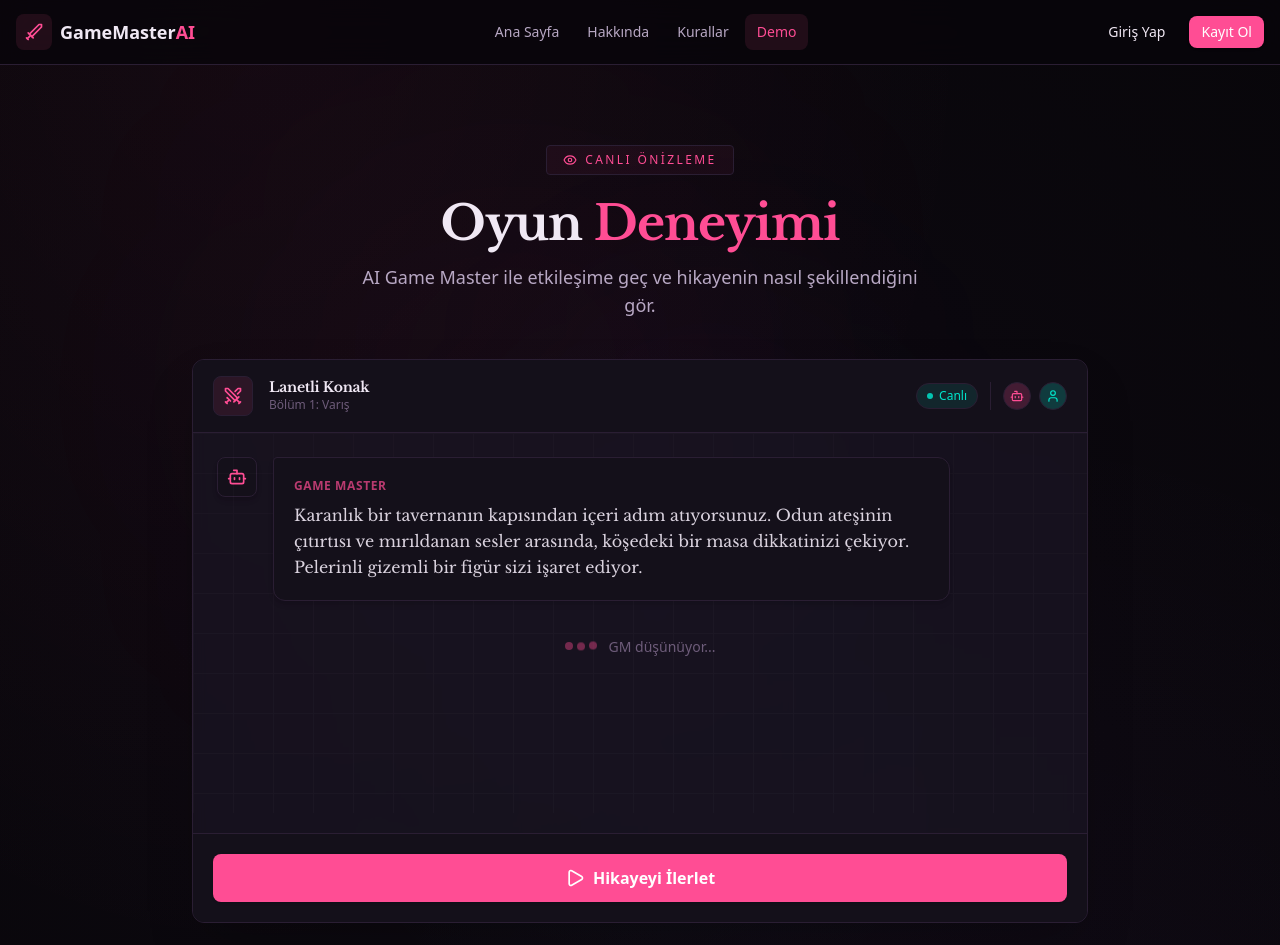
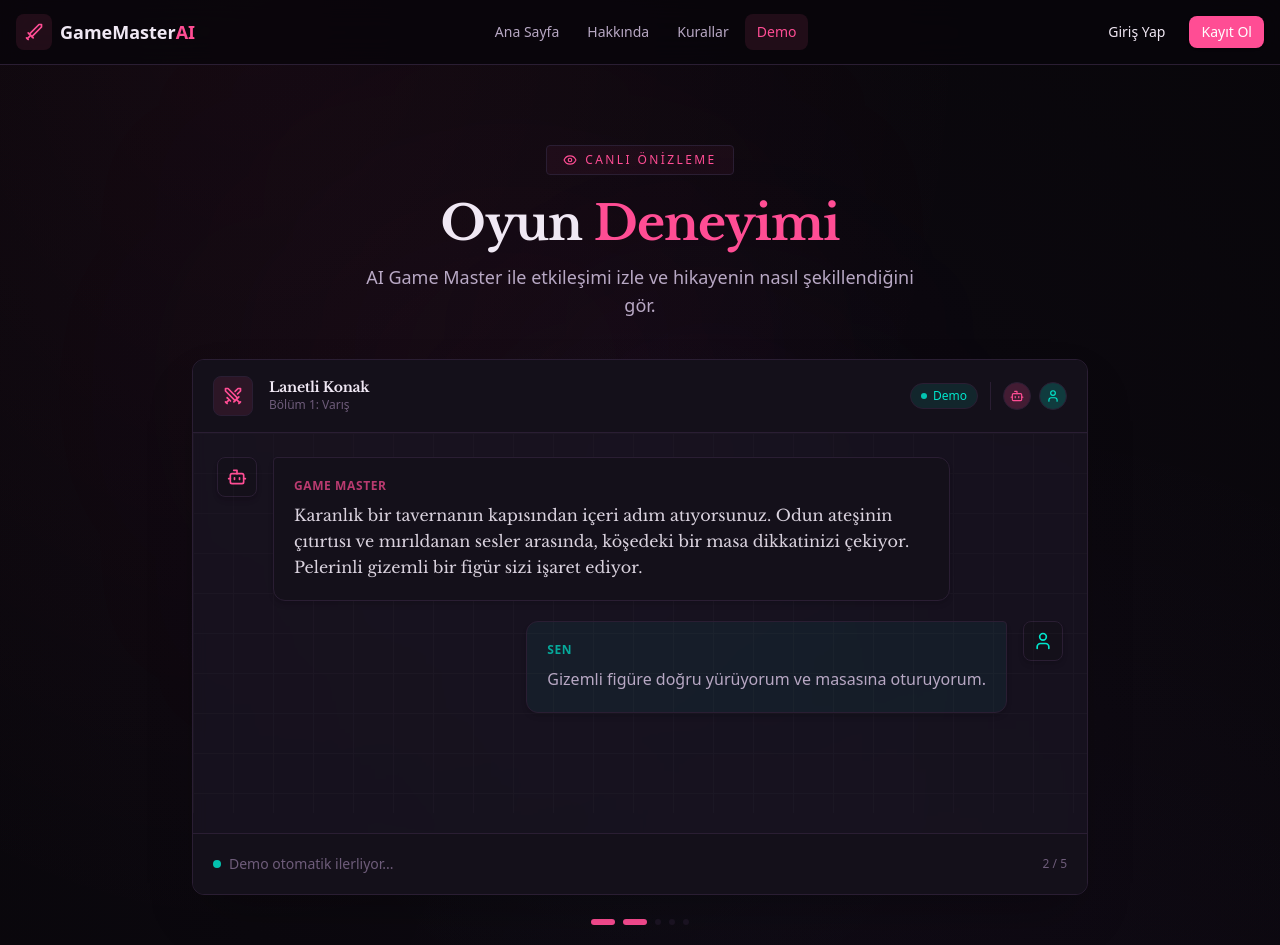
Before and after one commit to omeraltinova/GameMasterAI_web, a Next.js app in the folder gamemaster-ai/: page /demo in a window 1280 px wide. Shown: the top 945 px of the page. Built offline with nearby package versions, Linux system fonts and the light colour scheme.

Commit message:
Enhance demo page functionality with auto-advancing messages and typing indicator. Introduced TypeScript types for messages, improved user experience with a restart option, and updated UI elements for better clarity and engagement.

```diff
--- a/gamemaster-ai/app/(public)/demo/page.tsx
+++ b/gamemaster-ai/app/(public)/demo/page.tsx
@@ -1,11 +1,33 @@
 "use client";
 
-import { useState } from "react";
+import { useState, useEffect } from "react";
 import Link from "next/link";
 import { Button, Badge } from "@/components/ui";
-import { Play, Dice6, Swords, ArrowRight, Bot, User, Scroll, Eye, Sparkles } from "lucide-react";
+import { Dice6, Swords, ArrowRight, Bot, User, Eye, Sparkles, RotateCcw } from "lucide-react";
 
-const demoMessages = [
+type MessageType = "gm" | "player" | "dice";
+
+interface BaseMessage {
+  type: MessageType;
+}
+
+interface TextMessage extends BaseMessage {
+  type: "gm" | "player";
+  content: string;
+}
+
+interface DiceMessage extends BaseMessage {
+  type: "dice";
+  roll: string;
+  skill: string;
+  result: number;
+  modifier: number;
+  total: number;
+}
+
+type Message = TextMessage | DiceMessage;
+
+const demoMessages: Message[] = [
   {
     type: "gm",
     content:
@@ -36,17 +58,54 @@ const demoMessages = [
 ];
 
 export default function DemoPage() {
-  const [currentStep, setCurrentStep] = useState(0);
-  const [showAll, setShowAll] = useState(false);
+  const [visibleMessages, setVisibleMessages] = useState<Message[]>([]);
+  const [isTyping, setIsTyping] = useState(false);
+  const [isComplete, setIsComplete] = useState(false);
+  const [currentIndex, setCurrentIndex] = useState(0);
 
-  const visibleMessages = showAll ? demoMessages : demoMessages.slice(0, currentStep + 1);
+  // Auto-advance demo
+  useEffect(() => {
+    if (isComplete) return;
 
-  const handleNext = () => {
-    if (currentStep < demoMessages.length - 1) {
-      setCurrentStep(currentStep + 1);
+    const showNextMessage = () => {
+      if (currentIndex >= demoMessages.length) {
+        setIsComplete(true);
+        return;
+      }
+
+      const nextMessage = demoMessages[currentIndex];
+
+      // If next message is from GM, show typing indicator first
+      if (nextMessage.type === "gm") {
+        setIsTyping(true);
+
+        // Show typing for 1.5 seconds, then show message
+        const typingTimer = setTimeout(() => {
+          setIsTyping(false);
+          setVisibleMessages(prev => [...prev, nextMessage]);
+          setCurrentIndex(prev => prev + 1);
+        }, 1500);
+
+        return () => clearTimeout(typingTimer);
       } else {
-      setShowAll(true);
+        // Player or dice messages appear immediately
+        setVisibleMessages(prev => [...prev, nextMessage]);
+        setCurrentIndex(prev => prev + 1);
       }
+    };
+
+    // Initial delay before first message
+    const delay = currentIndex === 0 ? 800 : 2000;
+    const timer = setTimeout(showNextMessage, delay);
+
+    return () => clearTimeout(timer);
+  }, [currentIndex, isComplete]);
+
+  const restartDemo = () => {
+    setVisibleMessages([]);
+    setIsTyping(false);
+    setIsComplete(false);
+    setCurrentIndex(0);
   };
 
   return (
@@ -69,7 +128,7 @@ export default function DemoPage() {
             Oyun <span className="text-primary">Deneyimi</span>
           </h1>
           <p className="text-lg text-foreground-secondary max-w-xl mx-auto">
-            AI Game Master ile etkileşime geç ve hikayenin nasıl şekillendiğini gör.
+            AI Game Master ile etkileşimi izle ve hikayenin nasıl şekillendiğini gör.
           </p>
         </header>
 
@@ -92,7 +151,7 @@ export default function DemoPage() {
               <div className="flex items-center gap-3">
                 <Badge variant="outline" className="bg-accent/10 text-accent border-accent/20 gap-1.5 text-xs">
                   <span className="w-1.5 h-1.5 rounded-full bg-accent animate-pulse" />
-                  Canlı
+                  Demo
                 </Badge>
 
                 <div className="hidden sm:flex items-center gap-2 pl-3 border-l border-border/50">
@@ -122,7 +181,6 @@ export default function DemoPage() {
                   className={`flex gap-4 animate-slide-up ${
                     message.type === "player" ? "flex-row-reverse" : ""
                   } ${message.type === "dice" ? "justify-center" : ""}`}
-                  style={{ animationDelay: `${i * 50}ms` }}
                 >
                   {message.type === "dice" ? (
                     <div className="my-3">
@@ -189,66 +247,82 @@ export default function DemoPage() {
                 </div>
               ))}
 
-              {/* Typing Indicator */}
-              {currentStep < demoMessages.length - 1 && !showAll && (
-                <div className="flex justify-center pt-4">
-                  <div className="flex items-center gap-3 text-foreground-muted text-sm">
+              {/* Typing Indicator - Only shows when GM is "thinking" */}
+              {isTyping && (
+                <div className="flex gap-4 animate-fade-in">
+                  <div className="w-10 h-10 rounded-lg shrink-0 flex items-center justify-center border shadow-md bg-background-tertiary border-primary/30">
+                    <Bot className="h-5 w-5 text-primary" />
+                  </div>
+                  <div className="flex items-center gap-3 p-4 rounded-xl bg-background-tertiary border border-border/50 rounded-tl-sm">
                     <div className="flex gap-1">
-                      <span className="w-2 h-2 rounded-full bg-primary/40 animate-bounce" style={{ animationDelay: '0ms' }} />
-                      <span className="w-2 h-2 rounded-full bg-primary/40 animate-bounce" style={{ animationDelay: '150ms' }} />
-                      <span className="w-2 h-2 rounded-full bg-primary/40 animate-bounce" style={{ animationDelay: '300ms' }} />
+                      <span className="w-2 h-2 rounded-full bg-primary/60 animate-bounce" style={{ animationDelay: '0ms' }} />
+                      <span className="w-2 h-2 rounded-full bg-primary/60 animate-bounce" style={{ animationDelay: '150ms' }} />
+                      <span className="w-2 h-2 rounded-full bg-primary/60 animate-bounce" style={{ animationDelay: '300ms' }} />
                     </div>
-                    <span>GM düşünüyor...</span>
+                    <span className="text-sm text-foreground-muted">GM düşünüyor...</span>
+                  </div>
+                </div>
+              )}
+
+              {/* Empty state before messages start */}
+              {visibleMessages.length === 0 && !isTyping && (
+                <div className="flex items-center justify-center h-full text-foreground-muted">
+                  <div className="text-center">
+                    <Sparkles className="w-8 h-8 mx-auto mb-3 text-primary/50" />
+                    <p className="text-sm">Macera başlıyor...</p>
                   </div>
                 </div>
               )}
             </div>
 
-            {/* Controls */}
+            {/* Bottom Bar */}
             <div className="p-5 bg-background-tertiary border-t border-border/50">
-              {!showAll ? (
-                <Button
-                  onClick={handleNext}
-                  size="lg"
-                  className="w-full gap-3 font-semibold py-6 relative overflow-hidden group"
-                >
-                  <span className="relative z-10 flex items-center gap-2">
-                    <Play className="h-5 w-5" />
-                    {currentStep < demoMessages.length - 1 ? "Hikayeyi İlerlet" : "Demoyu Tamamla"}
-                  </span>
-                </Button>
-              ) : (
+              {isComplete ? (
                 <div className="flex flex-col sm:flex-row gap-4 items-center justify-between animate-fade-in">
                   <div className="flex items-center gap-3 text-foreground-secondary">
                     <Sparkles className="w-5 h-5 text-primary" />
-                    <p className="text-sm">Bu sadece bir başlangıç. Kendi efsaneni yaz!</p>
+                    <p className="text-sm">Demo tamamlandı! Kendi efsaneni yazmaya hazır mısın?</p>
                   </div>
+                  <div className="flex gap-3">
+                    <Button variant="outline" onClick={restartDemo} className="gap-2">
+                      <RotateCcw className="h-4 w-4" />
+                      Tekrar İzle
+                    </Button>
                     <Link href="/register">
-                    <Button className="gap-2 px-8 py-5 font-semibold whitespace-nowrap">
+                      <Button className="gap-2 px-6 font-semibold">
                         Maceraya Başla
                         <ArrowRight className="h-4 w-4" />
                       </Button>
                     </Link>
+                  </div>
+                </div>
+              ) : (
+                <div className="flex items-center justify-between">
+                  <div className="flex items-center gap-2 text-sm text-foreground-muted">
+                    <div className="w-2 h-2 rounded-full bg-accent animate-pulse" />
+                    <span>Demo otomatik ilerliyor...</span>
+                  </div>
+                  <div className="text-xs text-foreground-muted">
+                    {visibleMessages.length} / {demoMessages.length}
+                  </div>
                 </div>
               )}
             </div>
           </div>
 
           {/* Progress indicator */}
-          {!showAll && (
           <div className="flex justify-center gap-2 mt-6">
             {demoMessages.map((_, i) => (
               <div
                 key={i}
-                  className={`h-1.5 rounded-full transition-all duration-300 ${
-                    i <= currentStep
+                className={`h-1.5 rounded-full transition-all duration-500 ${
+                  i < visibleMessages.length
                     ? 'w-6 bg-primary'
                     : 'w-1.5 bg-border/50'
                 }`}
               />
             ))}
           </div>
-          )}
         </div>
       </div>
     </div>
```
Lines whose indentation alone changed are shown as unchanged.
